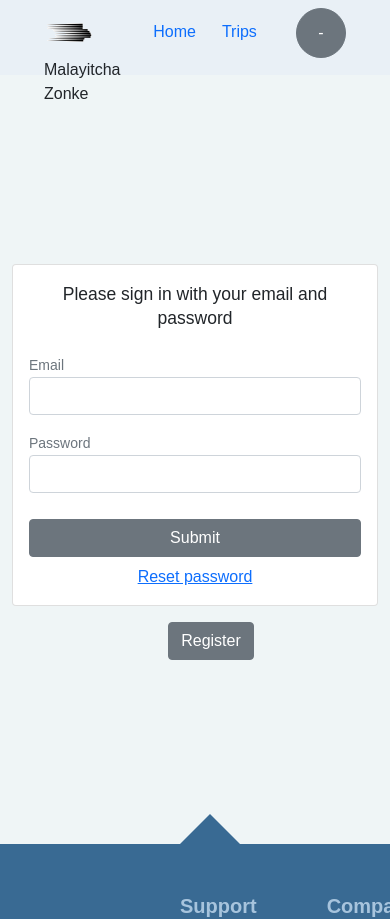
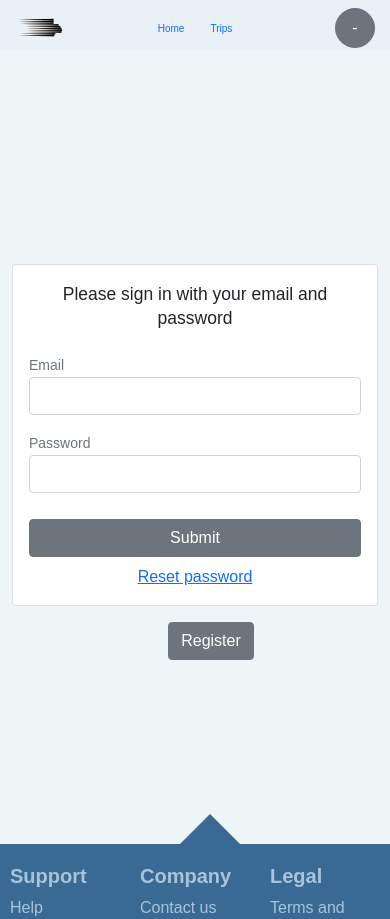
Before and after one commit to RudolfBenadie/malayitcha-zonke-admin, a React (Create React App) app: page /login in a window 390 px wide. Built offline with nearby package versions, Linux system fonts and the light colour scheme; no server answers; the database is empty.

Commit message:
Update maps addd responsive header and footer

```diff
--- a/src/assets/scss/_siteFooter.scss
+++ b/src/assets/scss/_siteFooter.scss
@@ -26,13 +26,18 @@
   @include transition(1s, cubic-bezier(0.5, 0, 0.5, 1));
 }
 
+#footer-content {
+  width: 100%;
+  display: flex;
+}
+
 #footer-wrapper:hover {
   bottom: 0;
 }
 
 #footer-toggle {
   position: relative;
-  width: 60px;
+  width: 0;
   height: 30px;
   margin: 0 auto;
   top: -30px;
@@ -47,3 +52,5 @@
     border-bottom: 30px solid $steelblue-darken-1;
   }
 }
+
+@import "./responsive/740/siteFooter";
--- a/src/assets/scss/_topNavigation.scss
+++ b/src/assets/scss/_topNavigation.scss
@@ -83,3 +83,5 @@ nav {
   height: 50px;
   border-radius: 25px;
 }
+
+@import "./responsive/740/topNavigation";
--- a/src/assets/scss/main.scss
+++ b/src/assets/scss/main.scss
@@ -1,5 +1,7 @@
 @import "./mixins";
 @import "./variables";
+
+@import "./responsive/740/topNavigation";
 
 @import "./global";
 @import "./app";
--- /dev/null
+++ b/src/assets/scss/responsive/740/_siteFooter.scss
@@ -0,0 +1,9 @@
+@media screen and (max-width: 741px) {
+  .footer-section {
+    padding: 20px 0px 10px 10px;
+  }
+
+  .spacer {
+    display: none;
+  }
+}
--- /dev/null
+++ b/src/assets/scss/responsive/740/_topNavigation.scss
@@ -0,0 +1,53 @@
+@media screen and (max-width: 741px) {
+  #top-navigation {
+    position: fixed;
+    height: 50px;
+    width: 100%;
+    top: 0;
+    padding: 0.2rem;
+    background-color: $light-color;
+    z-index: 999999;
+  }
+
+  nav {
+    height: 5vh;
+    min-height: 50px;
+    background-color: $light-color;
+    width: 100%;
+    display: flex;
+    align-items: center;
+    position: fixed;
+
+    ul {
+      display: inline-flex;
+      list-style: none;
+      font-size: x-small;
+
+      li {
+        margin: 0 5px;
+        padding: 5px 8px;
+        border-radius: 5px;
+        background-color: transparent;
+
+        a:hover,
+        a:visited,
+        a:link {
+          font-style: normal;
+          text-decoration: none;
+        }
+      }
+    }
+  }
+
+  .nav-profile-button {
+    width: 40px;
+    height: 40px;
+    border-radius: 20px;
+  }
+
+  .nav-brand {
+    span {
+      display: none;
+    }
+  }
+}
--- a/src/components/LocationSearch.jsx
+++ b/src/components/LocationSearch.jsx
@@ -8,10 +8,16 @@ const LocationSearch = () => {
   const { setSelectedLocation } = useRealtimeData();
 
   useEffect(() => {
-    locationInput = new window.google.maps.places.Autocomplete(ref.current, {});
+    locationInput = new window.google.maps.places.Autocomplete(ref.current, {
+      // bounds: defaultBounds,
+      componentRestrictions: { country: "za" },
+      // fields: ["address_components", "geometry", "icon", "name"],
+      // strictBounds: false,
+      // types: ["establishment"],
+    });
     locationInput.addListener("place_changed", () => {
       const selectedPlace = locationInput.getPlace();
-      setSelectedLocation({ latitude: selectedPlace.geometry.location.lat(), longitude: selectedPlace.geometry.location.lng(), placeId: selectedPlace.place_id, zoom: 15 })
+      setSelectedLocation({ latitude: selectedPlace.geometry.location.lat(), longitude: selectedPlace.geometry.location.lng(), placeId: selectedPlace.place_id, zoom: 18 })
     });
   }, []);
 
--- a/src/components/authProvider.jsx
+++ b/src/components/authProvider.jsx
@@ -6,9 +6,15 @@ function AuthProvider({ children }) {
   const [loading, setLoading] = useState(true);
   const [currentUser, setCurrentUser] = useState(null);
 
+  // const getCustomClaims = async () => {
+  //   const { claims } = await auth.currentUser.getIdTokenResult();
+  //   setCurrentUser({ ...currentUser, claims });
+  // }
+
   useEffect(() => {
     const unsubscribe = onAuthStateChanged(auth, user => {
       if (user) {
+
         onValue(ref(database, '/users/' + user.uid), (snapshot) => {
           let extendedData = {};
           if (snapshot.size === 0) {
@@ -28,7 +34,8 @@ function AuthProvider({ children }) {
           } else {
             extendedData = snapshot.val();
           }
-          setCurrentUser({ ...user, extendedData })
+          user[extendedData] = extendedData;
+          setCurrentUser(user);
         }, {
           onlyOnce: true
         });
--- a/src/components/realtimeDataProvider.jsx
+++ b/src/components/realtimeDataProvider.jsx
@@ -6,7 +6,7 @@ function RealtimeDataProvider({ children }) {
   const [loading, setLoading] = useState(true);
   const [vehicles, setVehicles] = useState([]);
   const [vehiclesInService, setVehiclesInService] = useState([]);
-  const [selectedLocation, setSelectedLocation] = useState({ latitude: -25.2465637, longitude: 28.1954947, place_id: null, zoom: 15 });
+  const [selectedLocation, setSelectedLocation] = useState({ latitude: -25.2465637, longitude: 28.1954947, place_id: null, zoom: 18 });
 
   useEffect(() => {
     fetchAllVehicles();
--- a/src/layout/siteFooter.jsx
+++ b/src/layout/siteFooter.jsx
@@ -7,7 +7,8 @@ const SiteFooter = () => {
       <div id='footer-toggle'>
         <div id='up-arrow'></div>
       </div>
-      <div className='footer-section'></div>
+      <div id='footer-content'>
+        <div className='footer-section spacer' />
         <div id="footer-support" className='footer-section'>
           <h5>Support</h5>
           <Nav vertical>
@@ -35,7 +36,8 @@ const SiteFooter = () => {
             </NavItem>
           </Nav>
         </div>
-      <div className='footer-section'></div>
+        <div className='footer-section spacer' />
+      </div>
     </footer>
   )
 }
--- a/src/views/VehiclesPage.jsx
+++ b/src/views/VehiclesPage.jsx
@@ -124,7 +124,7 @@ const VehiclesPage = (props) => {
   }
 
   return (
-    <Wrapper apiKey={"AIzaSyAYzDO6KEPv4Lw5SsSS7hhWN026eoBC-u0"} libraries={["places"]} render={render}>
+    <Wrapper apiKey={"AIzaSyAYzDO6KEPv4Lw5SsSS7hhWN026eoBC-u0"} libraries={["places"]} render={render} >
       <div className="panel-with-sidebar">
         <h3>Fleet vehicle maintenance</h3>
         <Card id='vehicle-page-container'>
```
Also changed, not shown: src/layout/sideBar.jsx (+1 -92 lines). Lines whose indentation alone changed are shown as unchanged.
